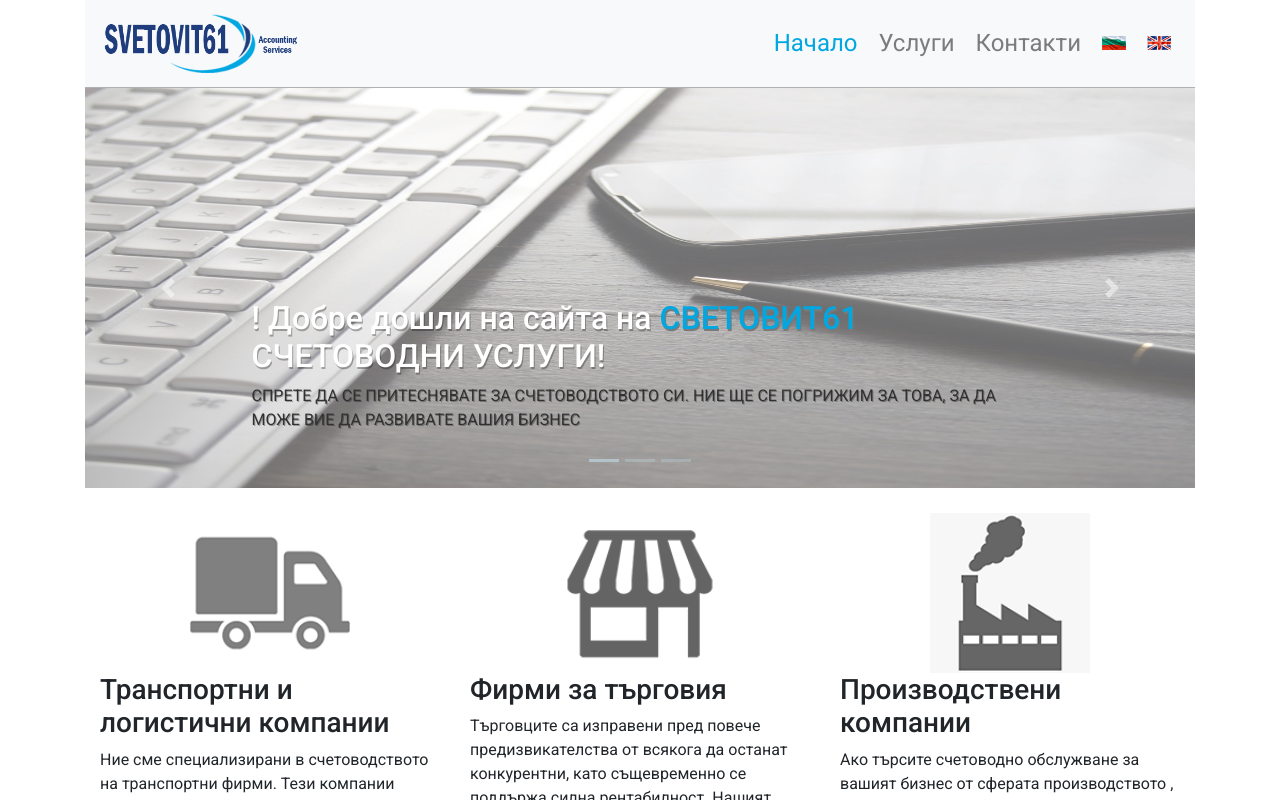
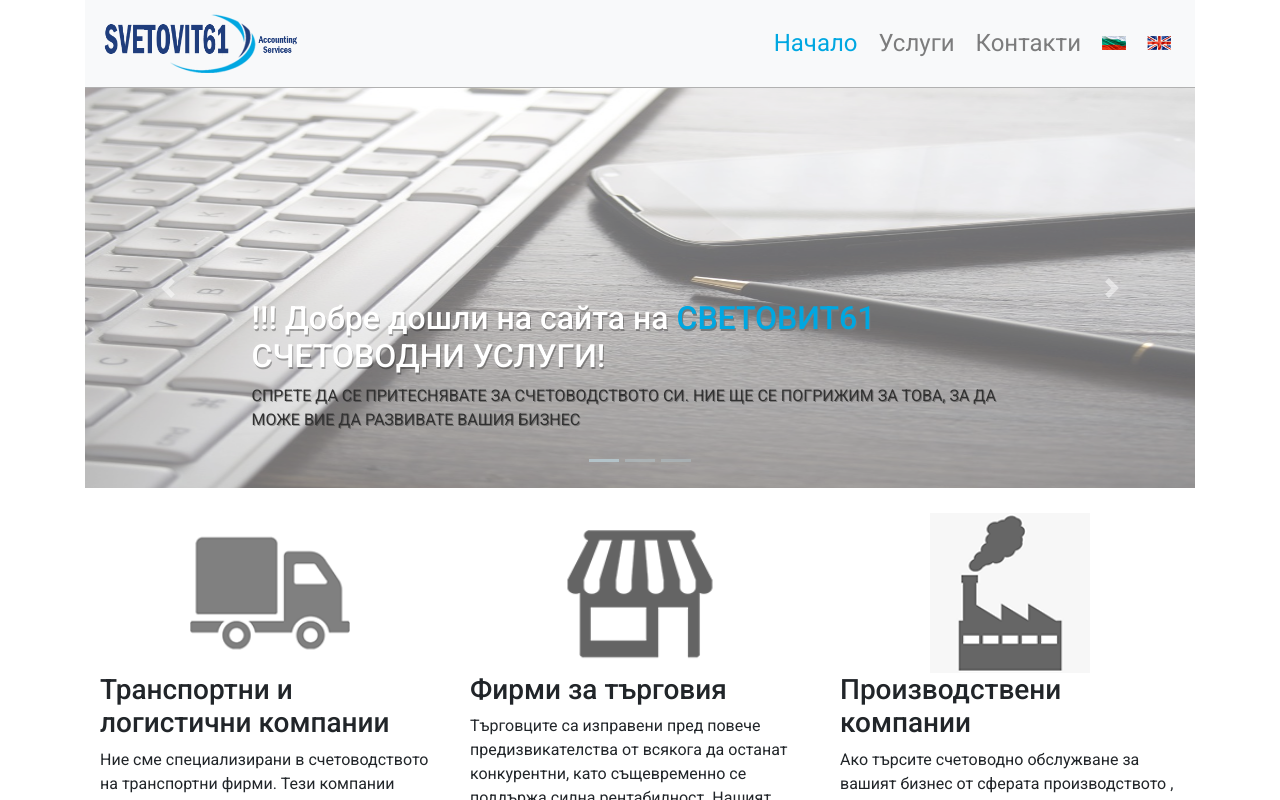
Before and after one commit to maddealer/accounting-services-svetovit61, a React (Create React App) app: page / in a window 1280 px wide. Both pictures are taken after a click on the item 604 px from the left and 460 px from the top of the page. Shown: the top 800 px of the page. Built offline with nearby package versions, Linux system fonts and the light colour scheme; what google-maps-react would draw is missing.

Commit message:
maps key

```diff
--- a/src/components/bg/Homebg.js
+++ b/src/components/bg/Homebg.js
@@ -30,7 +30,7 @@ class Home extends Component {
               <div className="container">
                 <div className="carousel-caption text-left">
                   <h1 className="carousel1">
-                    ! Добре дошли на сайта на
+                    !!! Добре дошли на сайта на
                     <span
                       style={{
                         color: "#00a7e1",
```
